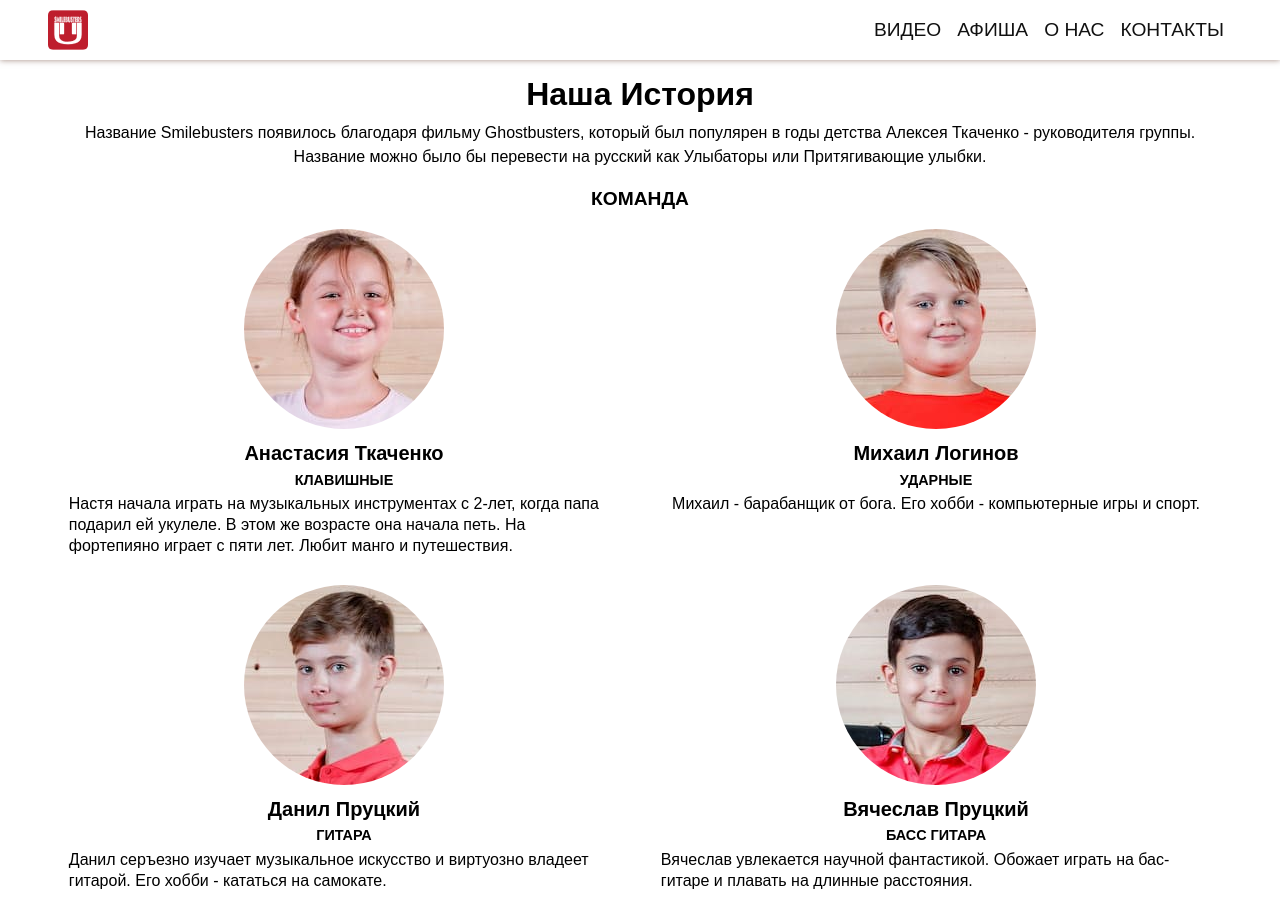
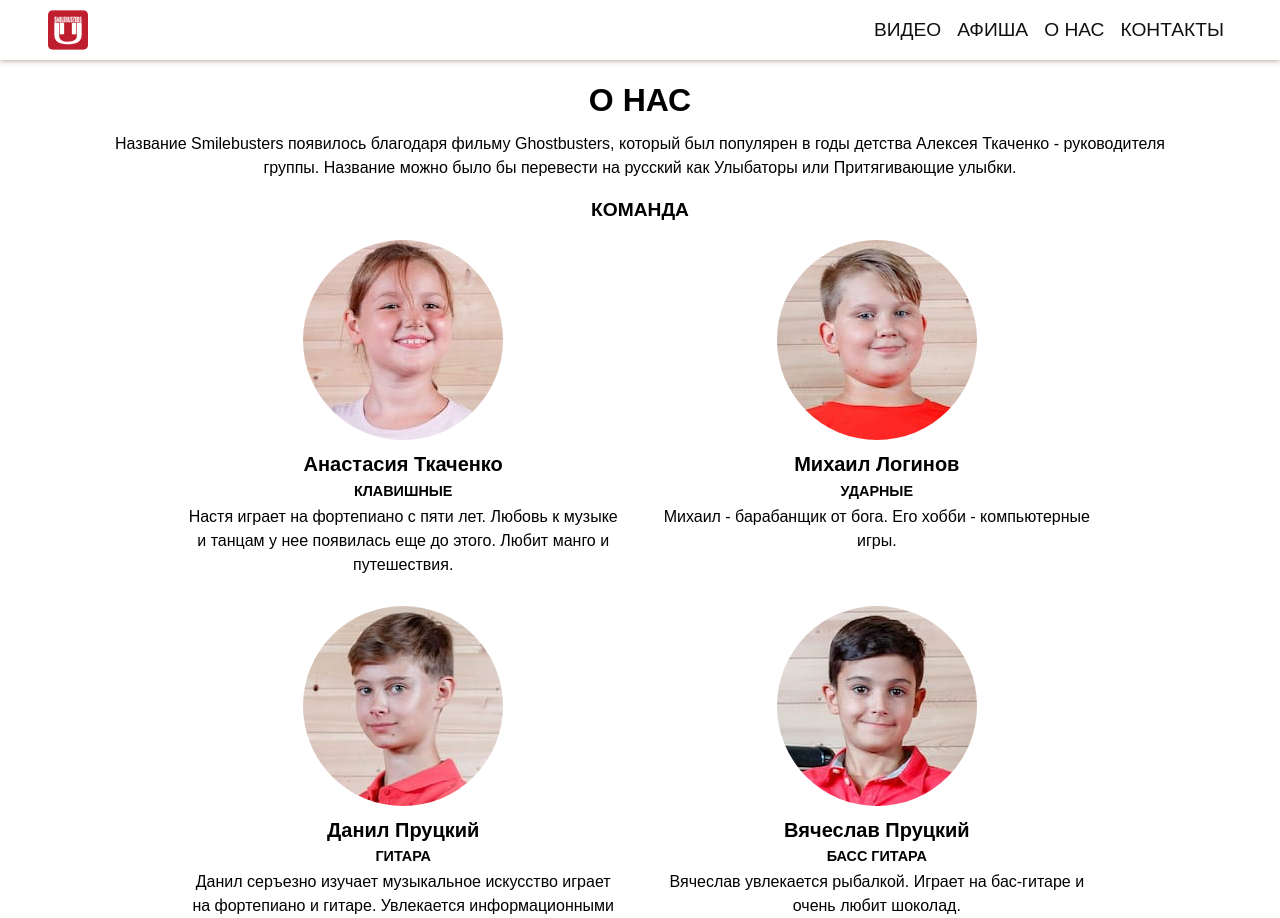
Before and after one commit to eelok/smilebusters, a React (Create React App) app: page /about in a window 1280 px wide. Shown: the top 918 px of the page. Built offline with nearby package versions, Linux system fonts and the light colour scheme.

Commit message:
change about

```diff
--- a/src/pages/about/about-page-component.jsx
+++ b/src/pages/about/about-page-component.jsx
@@ -1,6 +1,5 @@
 import React from "react";
 import CREW_DATA from "./crew-data";
-import danil_1x from "../../assets/danil/danil-1x.jpg";
 
 class AboutPage extends React.Component {
 
@@ -17,7 +16,7 @@ class AboutPage extends React.Component {
         return (
             <article className='responsive-container'>
                 <header className='about-header'>
-                    <h2 className='about-header__title'>Наша История</h2>
+                    <h2 className='about-header__title'>О НАС</h2>
                     <p className='about-header__story'>
                         {crew.description}
                     </p>
--- a/src/pages/about/about-page-style.scss
+++ b/src/pages/about/about-page-style.scss
@@ -2,8 +2,13 @@
   padding: 1rem 1rem 0 1rem;
   text-align: center;
 
+  @media (min-width: 767px) {
+    padding: 1rem 4rem 0 4rem;
+  }
+
   &__title {
     font-size: 1.7rem;
+    line-height: 1.5;
 
     @media(min-width: 769px) {
       font-size: 2rem;
@@ -13,6 +18,8 @@
   &__story {
     line-height: 1.5;
     padding: 0.5rem;
+    text-align: center;
+    text-justify: inter-word
   }
 }
 
@@ -31,7 +38,7 @@
     align-items: center;
 
     @media(min-width: 500px) {
-      flex-basis: 50%;
+      flex-basis: 40%;
       padding: 0.5rem;
     }
 
@@ -67,7 +74,9 @@
     }
 
     .crew__description {
-      line-height: 1.3;
+      line-height: 1.5;
+      text-align: center;
+      text-justify: inter-word;
     }
   }
 
--- a/src/pages/about/crew-data.js
+++ b/src/pages/about/crew-data.js
@@ -22,41 +22,39 @@ const CREW_DATA =
                 name: "Анастасия Ткаченко",
                 instrument: 'Клавишные',
                 img_url: [nastya_1x, nastya_2x],
-                info: `Настя начала играть на музыкальных инструментах с 2-лет, когда
-            папа подарил ей укулеле. В этом же возрасте она начала петь.
-            На фортепияно играет с пяти лет. Любит манго и путешествия.`
+                info: `Настя играет на фортепиано с пяти лет.
+                Любовь к музыке и танцам у нее появилась еще до этого. Любит манго и путешествия.`
             },
             {
                 id: 2,
                 name: "Михаил Логинов",
                 instrument: 'Ударные',
                 img_url: [michael_1x, michael_2x],
-                info: `Михаил - барабанщик от бога. Его хобби - компьютерные игры и спорт.`
+                info: `Михаил - барабанщик от бога. Его хобби - компьютерные игры.`
             },
             {
                 id: 3,
                 name: "Данил Пруцкий",
                 instrument: 'гитара',
                 img_url: [danil_1x, danil_2x],
-                info: `Данил серъезно изучает музыкальное искусство и виртуозно владеет гитарой. Его хобби - кататься на самокате.`
+                info: `Данил серъезно изучает музыкальное искусство играет на фортепиано и гитаре.
+                 Увлекается информационными технологиями.`
             },
             {
                 id: 4,
                 name: "Вячеслав Пруцкий",
                 instrument: 'басс гитара',
                 img_url: [vyacheslav_1x, vyacheslav_2x],
-                info: `Вячеслав увлекается научной фантастикой. Обожает играть на бас-гитаре и плавать на длинные
-        расстояния.`
+                info: `Вячеслав увлекается рыбалкой. Играет на бас-гитаре и очень любит шоколад.`
             },
             {
                 id: 5,
                 name: "Алексей Ткаченко",
                 instrument: 'Художественный руководитель',
                 img_url: [alexei_1x, alexei_2x],
-                info: `Алексей - движущая сила ансамбля Smilebusters.
-            Он выбирает репертуар, делает арранжировки, организовывает репитиции и выступления.
-            Алексей любит джаз и просто хорошую музыку.
-        `
+                info: `Алексей - движущая сила ансамбля Smilebusters. Он выбирает репертуар, делает арранжировки,
+организовывает выступления и участие в конкурсах, для чего была построена студия, которая называется
+"Студия Алексея Ткаченко".`
             }
         ]
     };
```
